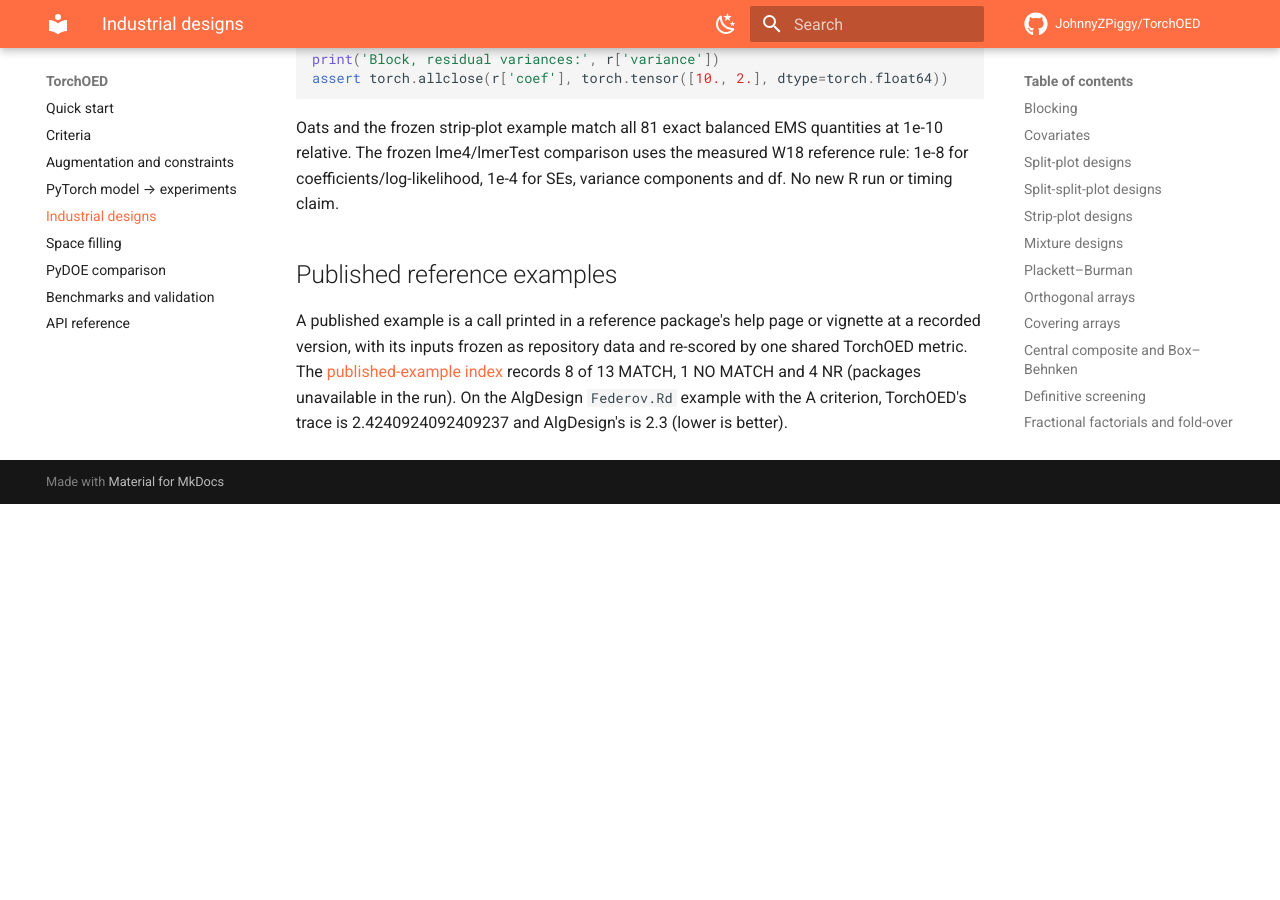
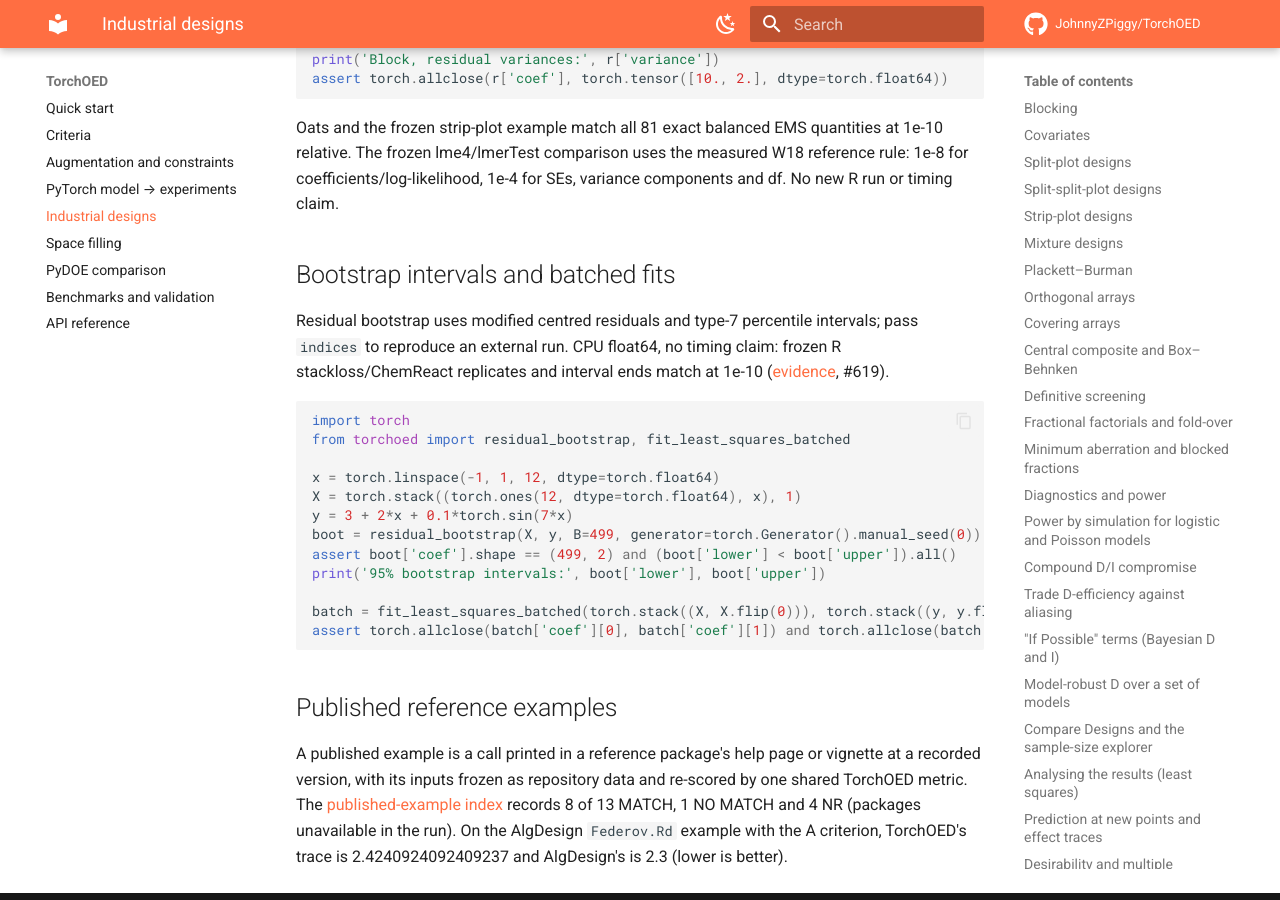
Before and after one commit to JohnnyZPiggy/TorchOED, an MkDocs documentation site: the page built from website/industrial.md, in a window 1280 px wide and 900 px high, scrolled down 14892 px. Built offline with MkDocs 1.6.1 and Material for MkDocs 9.7.7, drawn with Linux system fonts in a browser that asks for light colours; comment, search, counter and statistics services are not loaded; before the commit the page ends 15396 px from its top, so only the background shows below that.

Commit message:
docs: add W19 bootstrap guide and Studio run note (Refs #632) (#633)

````diff
--- a/website/industrial.md
+++ b/website/industrial.md
@@ -618,6 +618,25 @@ assert torch.allclose(r['coef'], torch.tensor([10., 2.], dtype=torch.float64))
 
 Oats and the frozen strip-plot example match all 81 exact balanced EMS quantities at 1e-10 relative. The frozen lme4/lmerTest comparison uses the measured W18 reference rule: 1e-8 for coefficients/log-likelihood, 1e-4 for SEs, variance components and df. No new R run or timing claim.
 
+## Bootstrap intervals and batched fits
+
+Residual bootstrap uses modified centred residuals and type-7 percentile intervals; pass `indices` to reproduce an external run. CPU float64, no timing claim: frozen R stackloss/ChemReact replicates and interval ends match at 1e-10 ([evidence](https://github.com/JohnnyZPiggy/TorchOED/tree/main/reports/w19-bootstrap-refs), #619).
+
+```python
+import torch
+from torchoed import residual_bootstrap, fit_least_squares_batched
+
+x = torch.linspace(-1, 1, 12, dtype=torch.float64)
+X = torch.stack((torch.ones(12, dtype=torch.float64), x), 1)
+y = 3 + 2*x + 0.1*torch.sin(7*x)
+boot = residual_bootstrap(X, y, B=499, generator=torch.Generator().manual_seed(0))
+assert boot['coef'].shape == (499, 2) and (boot['lower'] < boot['upper']).all()
+print('95% bootstrap intervals:', boot['lower'], boot['upper'])
+
+batch = fit_least_squares_batched(torch.stack((X, X.flip(0))), torch.stack((y, y.flip(0))))
+assert torch.allclose(batch['coef'][0], batch['coef'][1]) and torch.allclose(batch['se'][0], batch['se'][1])
+```
+
 ## Published reference examples
 
 A published example is a call printed in a reference package's help page or vignette at a recorded version, with its inputs frozen as repository data and re-scored by one shared TorchOED metric.
````
Also changed, not shown: CHANGELOG.md (+4 -0 lines), docs/CAPABILITY_MATRIX.md (+3 -3 lines), website/index.md (+9 -0 lines).
